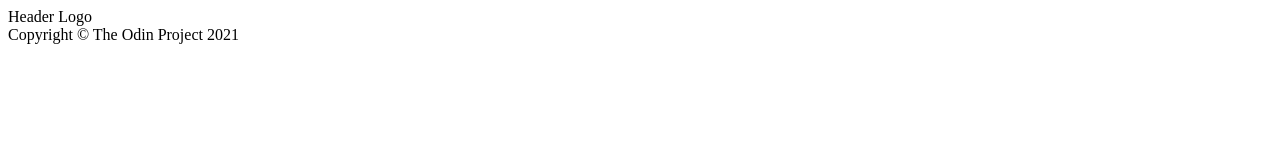
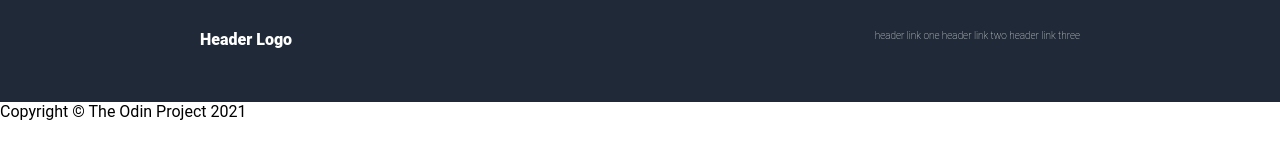
Before and after one commit to sugipo/Landing-Page, a plain HTML site: page index.html in a window 1280 px wide. Drawn offline with Linux system fonts and the light colour scheme.

Commit message:
halfway through creating the header

```diff
--- a/index.html
+++ b/index.html
@@ -9,8 +9,18 @@
   </head>
   <body>
     <div class="header">
-      Header Logo
+        Header Logo
+    <ul>
+        <li>
+            <a href="#">header link one</a>
+            <a href="#">header link two</a>
+            <a href="#">header link three</a>
+        </li>
+
+    </ul>
+
     </div>
+
 
     <div class="footer">
       Copyright © The Odin Project 2021
--- a/stylesheet.css
+++ b/stylesheet.css
@@ -0,0 +1,35 @@
+body {
+    font-family: Roboto;
+    margin: 0;
+    min-height: 100vh;
+    display: flex;
+    flex-direction: column;
+  }
+  .header {
+    height: 72px;
+    background: #1f2937;
+    color: white;
+    font-size: 16px;
+    font-weight: 900;
+    display: flex;
+    justify-content: space-between;
+    align-items:flex-start;
+    padding-left: 200px;
+    padding-right: 200px;
+    padding-top: 30px;
+    gap: 30px;
+  }
+  a{
+    text-decoration: none;
+    color: white;
+  }
+  ul {
+    list-style-type: none;
+    display: flex;
+    flex-direction: column;
+    margin: 0px;
+    padding: 0px;
+    color: white;
+    font-size: 10px;
+    font-weight: 100;
+  }
```
